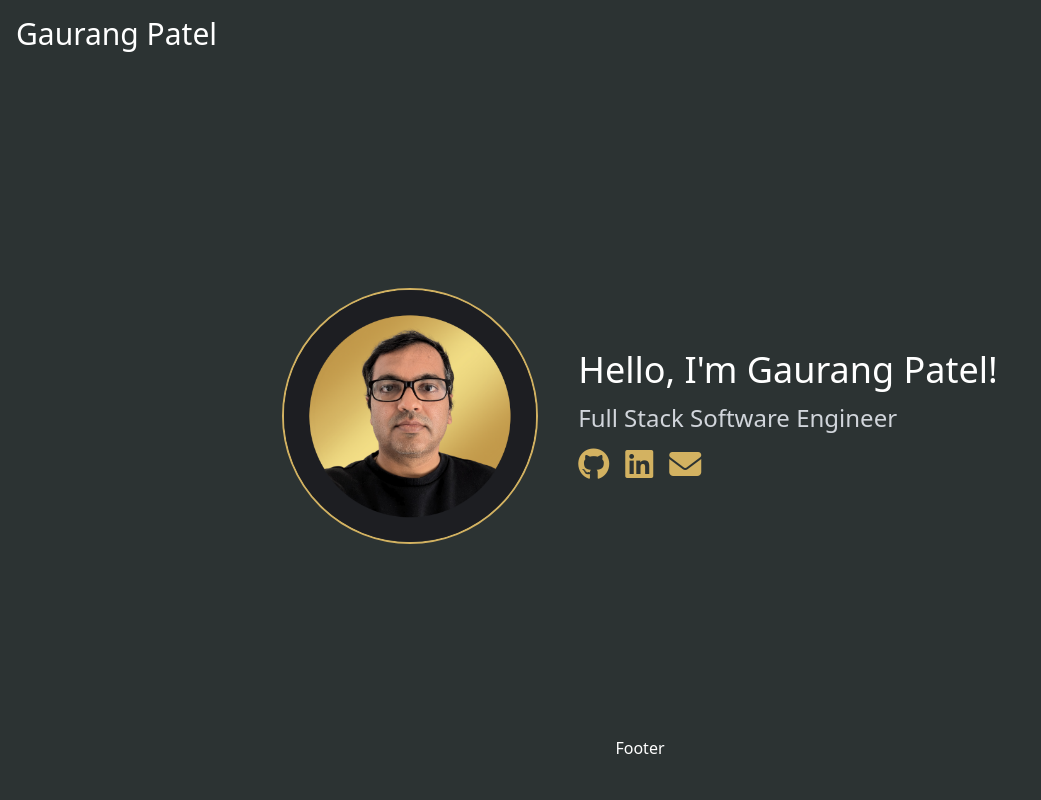
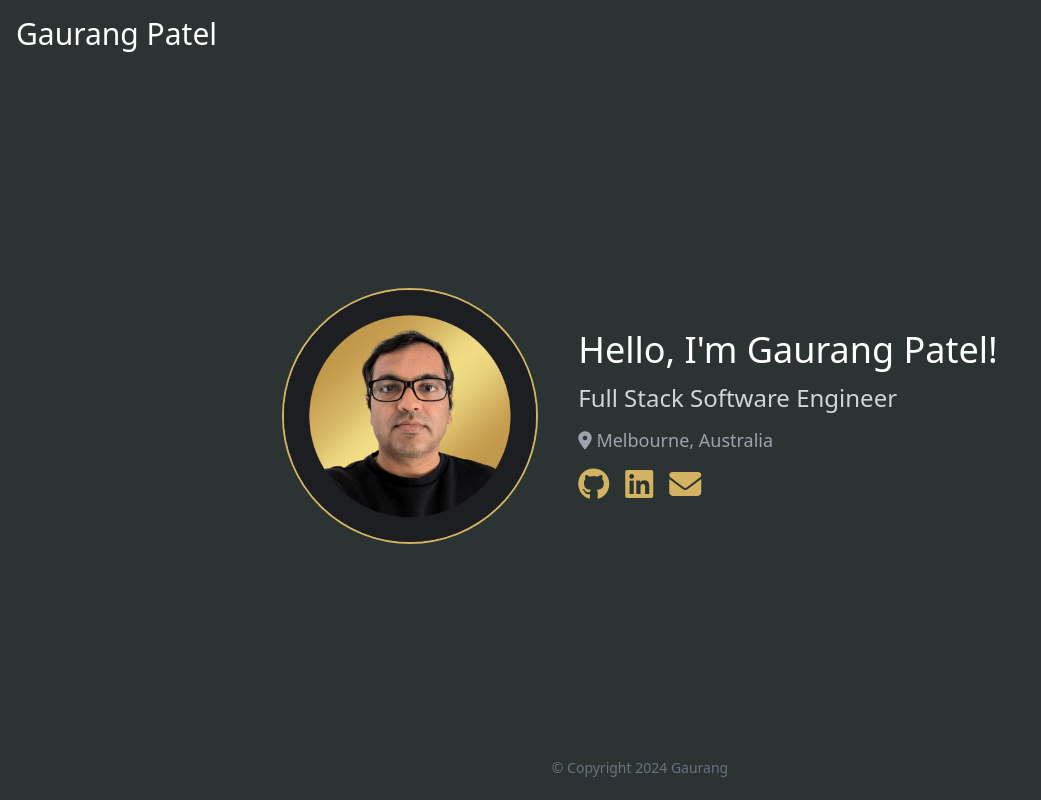
Before and after one commit to meetgaurang/personal-page, a website: page src/index.html in a window 1280 px wide. Shown: the whole page, without its empty margins (0-1041 px from the left). Drawn offline with Linux system fonts and the light colour scheme.

Commit message:
Added footer and location

```diff
--- a/src/index.html
+++ b/src/index.html
@@ -28,10 +28,10 @@
     <div class="flex flex-col gap-3">
       <div class="text-4xl">Hello, I'm Gaurang Patel!</div>
       <div class="text-gray-300 text-2xl">Full Stack Software Engineer</div>
+      <div class="text-gray-400 text-lg"> <i class="fa-solid fa-location-dot"></i> Melbourne, Australia</div>
       <div class="flex gap-4 h-9 items-center">
         <a href="https://www.github.com/meetgaurang" target="_blank"><i
             class="fa-brands fa-github fa-2xl text-golden-50"></i></a>
-
         <a href="https://www.linkedin.com/in/meetgaurang" target="_blank"><i
             class="fa-brands fa-linkedin fa-2xl text-golden-50"></i></a>
         <a href=" mailto:meetgaurang@gmail.com" target="_blank"><i
@@ -40,7 +40,9 @@
     </div>
   </div>
   <!-- Footer -->
-  <div class="flex justify-center h-[8vh]">Footer</div>
+  <div class="flex justify-center items-center h-[8vh]"><span class="text-gray-500 text-sm">© Copyright 2024 Gaurang
+    </span>
+  </div>
 </body>
 
 </html>
```
Also changed, not shown: src/output.css.
